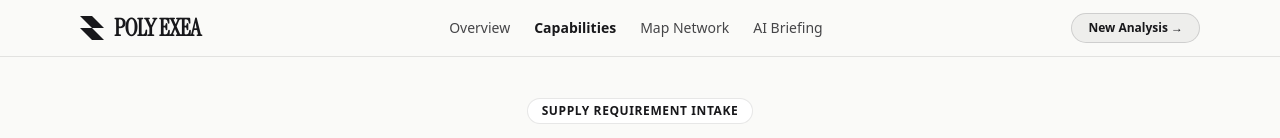
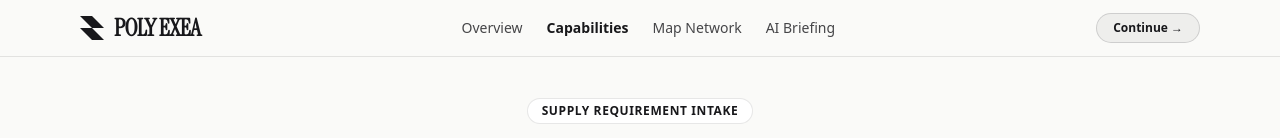
Before and after one commit to naagasumukh8/BUILD-EON-EXEA, a Next.js app: page /intake in a window 1280 px wide. Shown: the top 138 px of the page. Built offline with nearby package versions, Linux system fonts and the light colour scheme.

Commit message:
feat(navbar): replace New Analysis with Continue button directing to AI Briefing

```diff
--- a/components/ui/Navbar.tsx
+++ b/components/ui/Navbar.tsx
@@ -52,22 +52,13 @@ export function Navbar({ scenarioId }: { scenarioId?: string }) {
           </Link>
         </nav>
 
-        {/* CTA Action — context-sensitive */}
-        {pathname.includes('map') ? (
-          <Link
-            href={`/report?scenario_id=${currentScenarioId}`}
-            className="rounded-full bg-[#18181B] border border-[#18181B] px-4 py-1.5 text-xs font-semibold text-white hover:bg-black transition-all"
-          >
-            Continue &rarr; AI Briefing
-          </Link>
-        ) : (
-          <Link
-            href="/intake"
-            className="rounded-full bg-[#18181B]/5 border border-[#18181B]/15 px-4 py-1.5 text-xs font-semibold text-[#18181B] hover:bg-[#18181B] hover:text-white transition-all"
-          >
-            New Analysis &rarr;
-          </Link>
-        )}
+        {/* CTA Action */}
+        <Link
+          href={`/report?scenario_id=${currentScenarioId}`}
+          className="rounded-full bg-[#18181B]/5 border border-[#18181B]/15 px-4 py-1.5 text-xs font-semibold text-[#18181B] hover:bg-[#18181B] hover:text-white transition-all"
+        >
+          Continue &rarr;
+        </Link>
       </div>
     </header>
   )
```
